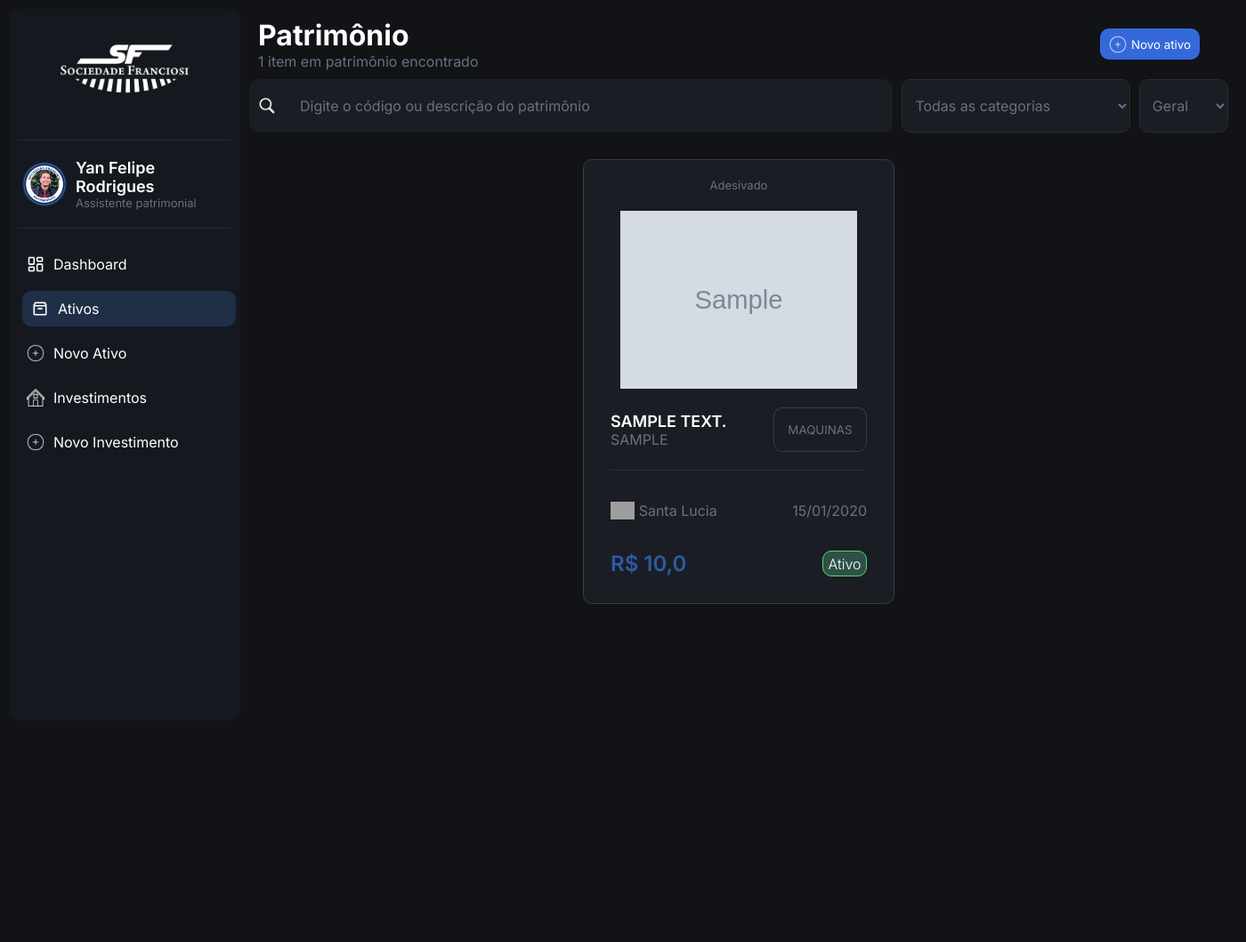
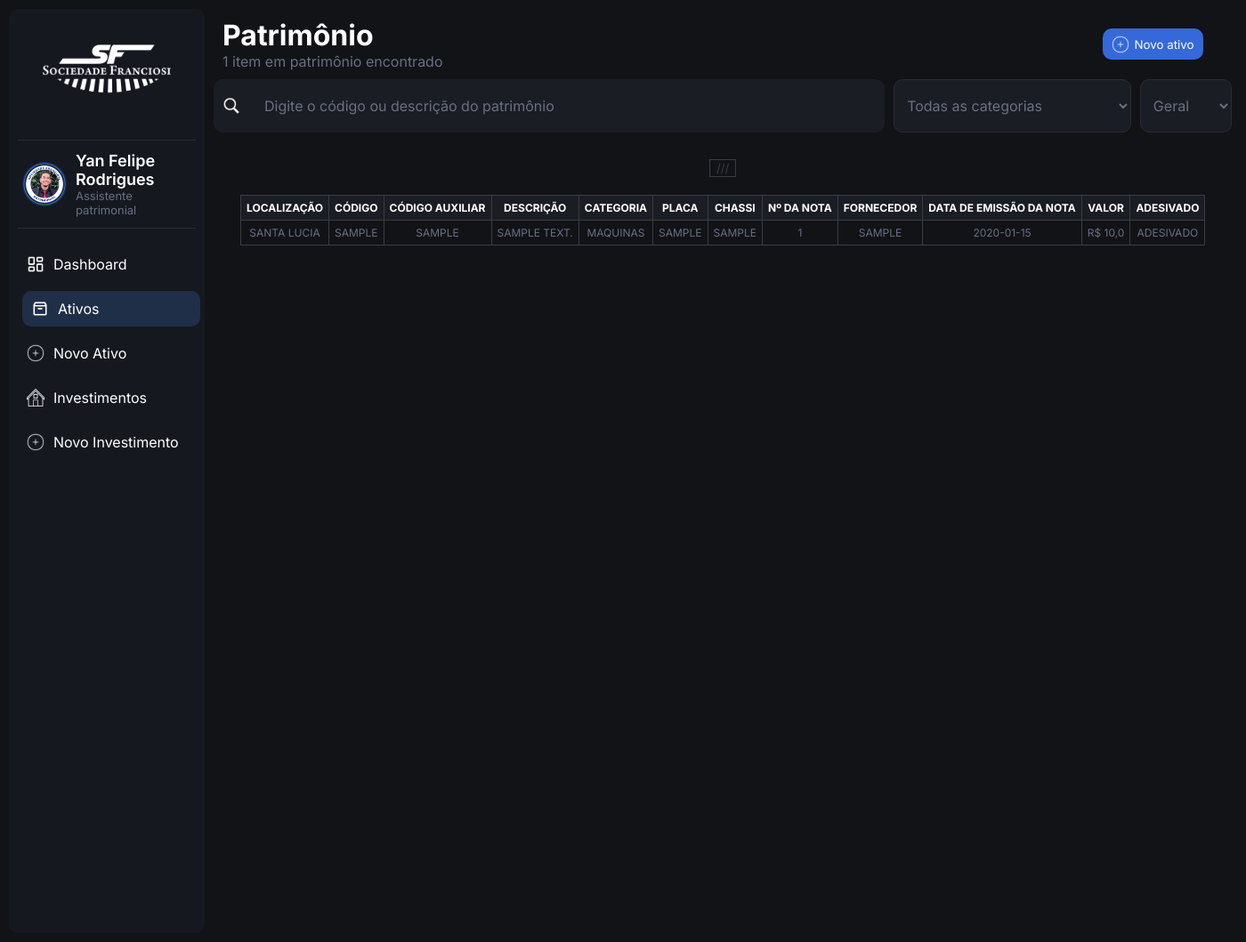
Before and after one commit to yanferodrigues/PatriControl, a Django app: page /ativos/ in a window 1400 px wide. Shown: the whole page at 89% size. Before the commit the page ends 679 px from the top, so only its background shows below. Run offline with Django 5.2, Linux system fonts and the light colour scheme; tables that the repository leaves empty hold one stand-in row (values such as "Sample post"); grey boxes marked "Sample" are stand-in pictures; grey boxes are pictures that could not be loaded.

Commit message:
CASA 24/03/2026 21:00

```diff
--- a/setup/static/assets/js/geral.js
+++ b/setup/static/assets/js/geral.js
@@ -15,24 +15,18 @@ function irPara(pagina) {
 }
 
 function alterarVisualizacao() {
-    const cards = document.querySelectorAll(".main-principal-patrimonio-card-geral");
-    const planilha = document.querySelector(".tabela-ativos");
+    const cards = document.querySelector(".opcao-cards");
+    const planilha = document.querySelector(".opcao-tabela");
 
     const estaTabelaAtiva = planilha.classList.contains("ativo");
 
     if (estaTabelaAtiva) {
-        // VOLTA PRA CARD
         planilha.classList.remove("ativo");
 
-        cards.forEach(card => {
-            card.classList.add("ativo");
-        });
+        cards.classList.add("ativo");
     } else {
-        // VAI PRA TABELA
         planilha.classList.add("ativo");
 
-        cards.forEach(card => {
-            card.classList.remove("ativo");
-        });
+        cards.classList.remove("ativo");
     }
 }
--- a/setup/static/styles/style.css
+++ b/setup/static/styles/style.css
@@ -714,8 +714,64 @@ main {
     padding: 10px;
     color: var(--fonte-secundaria);
 }
+/* TABELA ATIVOS */
+.opcao-tabela {
+    display: none;
+}
+.opcao-tabela.ativo{
+    width: 100%;
+    overflow-x: auto;
+    overflow-y: auto;
+    display: block;
+    height: 800px;
+}
+
+.tabela-ativos {
+    min-width: max-content;
+    border-collapse: collapse;
+}
+
+
+.tabela-ativos thead {
+    background-color: var(--background-divisoes);
+}
+
+.tabela-ativos th,
+.tabela-ativos td {
+    border: 1px solid var(--cinza);
+    padding: 6px;
+    font-size: 12px;
+    text-align: center;
+    white-space: nowrap;
+}
+
+.tabela-ativos tbody td {
+    font-weight: 400;
+    color: var(--fonte-secundaria);
+}
+
+.tabela-ativos tbody tr {
+    transition: 0.2s;
+    cursor: pointer;
+}
+
+.tabela-ativos tbody tr:hover {
+    transform: scale(1.01);
+}
+
+.opcao-tabela::-webkit-scrollbar {
+    height: 6px;
+}
+
+.opcao-tabela::-webkit-scrollbar-thumb {
+    background: #888;
+    border-radius: 10px;
+}
 
 /* CARDS */
+.opcao-cards {
+    display: none;
+}
 
 .opcao-cards.ativo {
     display: flex;
@@ -729,6 +785,7 @@ main {
 
 .main-principal-patrimonio {
     display: flex;
+    flex-direction: column;
     padding: 30px;
     height: auto;
     width: 100%;
@@ -796,7 +853,11 @@ main {
 }
 .card-valores {
     display: flex;
+    flex-direction: column;
+    align-items: end;
     justify-content: space-between;
+    gap: 5px;
+    flex-wrap: wrap;
 }
 .patrimonio-ativo {
     display: flex;
@@ -807,6 +868,7 @@ main {
     background-color: var(--verde-escuro);
     border-radius: var(--arredondamento);
     font-weight: 300;
+    height: 30px;
 }
 .patrimonio-inativo {
     display: flex;
@@ -817,6 +879,7 @@ main {
     background-color: var(--vermelho-escuro);
     border-radius: var(--arredondamento);
     font-weight: 300;
+    height: 30px;
 }
 /****************** NOVO PATRIMONIO *******************/
 
@@ -1081,6 +1144,7 @@ main {
     }
 }
 @media screen and (max-width:1180px){
+
     .main-principal-patrimonio-card {
         width: 330px;
     }
@@ -1130,6 +1194,7 @@ main {
 }
 
 @media screen and (max-width:740px){
+
     .main-principal-patrimonio-card {
         width: 90%;
     }
--- a/templates/ativos.html
+++ b/templates/ativos.html
@@ -65,8 +65,53 @@
             </div>
             <div class="main-principal-patrimonio">
                 {% if patrimonio %}
+                <button class="botao-trocar-planilha" onclick="alterarVisualizacao()">///</button>
+                <div class='opcao-tabela ativo'>
+                    <table class="tabela-ativos">
+                        <thead>
+                            <tr>
+                                <th>LOCALIZAÇÃO</th>
+                                <th>CÓDIGO</th>
+                                <th>CÓDIGO AUXILIAR</th>
+                                <th>DESCRIÇÃO</th>
+                                <th>CATEGORIA</th>
+                                <th>PLACA</th>
+                                <th>CHASSI</th>
+                                <th>Nº DA NOTA</th>
+                                <th>FORNECEDOR</th>
+                                <th>DATA DE EMISSÃO DA NOTA</th>
+                                <th>VALOR</th>
+                                <th>ADESIVADO</th>
+                            </tr>
+                        </thead>
+                        <tbody>
+                            {% for ativo in patrimonio %}
+                            <tr onclick="window.location.href='{% url 'descricao-ativo'%}'" style="cursor: pointer;">
+                                <td>{{ ativo.localizacao|upper }}</td>
+                                <td>{{ ativo.codigo|upper }}</td>
+                                <td>{{ ativo.auxiliar|upper }}</td>
+                                <td>{{ ativo.descricao|upper }}</td>
+                                <td>{{ ativo.categoria|upper }}</td>
+                                <td>{{ ativo.placa|upper }}</td>
+                                <td>{{ ativo.chassi|upper }}</td>
+                                <td>{{ ativo.numero_nota|upper }}</td>
+                                <td>{{ ativo.fornecedor|upper }}</td>
+                                <td>{{ ativo.incorporacao|upper }}</td>
+                                <td>R$ {{ ativo.valor|intcomma }}</td>
+                                <td>
+                                    {% if ativo.adesivado %}
+                                        ADESIVADO
+                                    {% else %}
+                                        -
+                                    {% endif %}
+                                </td>
+                            </tr>
+                            {% endfor %}
+                        </tbody>
+                    </table>
+                </div>
 
-                <div class='opcao-cards ativo'>
+                <div class='opcao-cards'>
                     {% for ativo in patrimonio %}
                         <a href="{% url 'descricao-ativo' %}" class="main-principal-patrimonio-card">
                             <div style='display: flex; justify-content:center; margin-bottom: 10px;'>
@@ -133,9 +178,9 @@
                             </div>
                         </a>
                     {% endfor %}
-                    {% else %}
-                        <p class='subtitulo-medio' style='margin-top:50px;'>NÃO EXISTEM PATRIMÔNIOS CADASTRADOS</p>
-                    {% endif %}
+                {% else %}
+                    <p class='subtitulo-medio' style='margin-top:50px;'>NÃO EXISTEM PATRIMÔNIOS CADASTRADOS</p>
+                {% endif %}
                 </div>
 
             </div>
```
Also changed, not shown: static/styles/style.css (+19 -39 lines), ativos/migrations/0003_alter_ativos_id.py (added), 5 other files.
